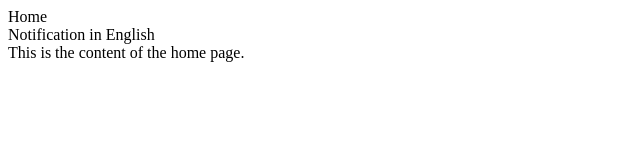
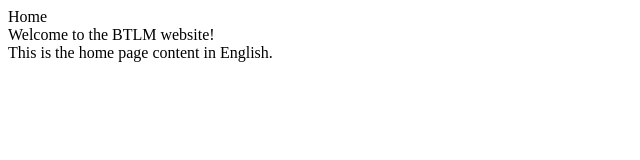
Before and after one commit to joyzwang/joyzwang.github.io, a React (Create React App) app in the folder app/: page / in a window 1280 px wide. Shown: the top 160 px of the page, without its empty margins (0-640 px from the left). Built offline with nearby package versions, Linux system fonts and the light colour scheme.

Commit message:
refactor: pass language through header

```diff
--- a/app/src/App.js
+++ b/app/src/App.js
@@ -10,7 +10,6 @@ function App() {
         <Route path="/" element={<Header />}>
           <Route index element={<Home />} />
           <Route path="about" element={<h1>About Page</h1>} />
-          <Route path="upwomxn" element={<h1>About Upwomxn</h1>} />
           <Route path="submit" element={<h1>Submit</h1>} />
         </Route>
       </Routes>
--- a/app/src/Header.js
+++ b/app/src/Header.js
@@ -1,10 +1,24 @@
 import { Outlet } from "react-router-dom";
+import { Languages } from "./content";
+import { useEffect, useState } from "react";
 
 function Header() {
+  const [language, setLanguage] = useState(Languages.en);
+
+  useEffect(() => {
+    var language = localStorage.getItem("language");
+
+    if (!language || (language !== Languages.en && language !== Languages.cn)) {
+      localStorage.setItem("language", Languages.en);
+    } else {
+      setLanguage(language);
+    }
+  }, []);
+
   return (
     <>
       <div className="header">Home</div>
-      <Outlet />
+      <Outlet context={language} />
     </>
   );
 }
--- a/app/src/Home.js
+++ b/app/src/Home.js
@@ -1,8 +1,12 @@
-import { useState } from "react";
-import { homeContent } from "./content.js";
+import { homeContent, Languages } from "./content.js";
+import { useOutletContext } from "react-router-dom";
 
-function Home() {
-  const [content, setContent] = useState(homeContent.en);
+function Home({ language }) {
+  const pageLanguage = useOutletContext(language);
+
+  const content =
+    pageLanguage === Languages.cn ? homeContent.cn : homeContent.en;
+
   return (
     <>
       <div className="highlight">{content.notification}</div>
--- a/app/src/content.js
+++ b/app/src/content.js
@@ -1,17 +1,19 @@
 export const Languages = {
-  English: "en",
-  Chinese: "cn",
+  en: "en",
+  cn: "cn",
 };
 
-function Home(notification, content) {
-  this.notification = notification;
-  this.content = content;
+function Page(en, cn) {
+  this.en = en;
+  this.cn = cn;
 }
 
-export const homeContent = {
-  en: new Home(
-    "Notification in English",
-    "This is the content of the home page.",
-  ),
-  cn: new Home("通知", "这是主页的内容。"),
+export const homeContent = new Page();
+homeContent.en = {
+  notification: "Welcome to the BTLM website!",
+  content: "This is the home page content in English.",
 };
+homeContent.cn = {
+  notification: "欢迎来到BTLM网站！",
+  content: "这是主页内容的中文版本。",
+};
```
